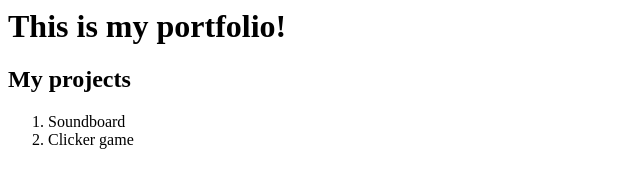
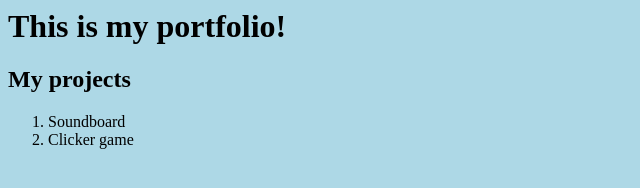
Before and after one commit to bonanzadavid/davids-portfolio, a plain HTML site: page index.html in a window 1280 px wide. Shown: the whole page, without its empty margins (0-640 px from the left). Drawn offline with Linux system fonts and the light colour scheme.

Commit message:
Change background to lightblue

```diff
--- a/index.html
+++ b/index.html
@@ -3,6 +3,7 @@
         <title>
             David's Portfolio
         </title>
+        <link rel="stylesheet" href="styles.css">
     </head>
 
     <body>
--- a/styles.css
+++ b/styles.css
@@ -0,0 +1,3 @@
+body {
+  background-color: lightblue;
+}
```
